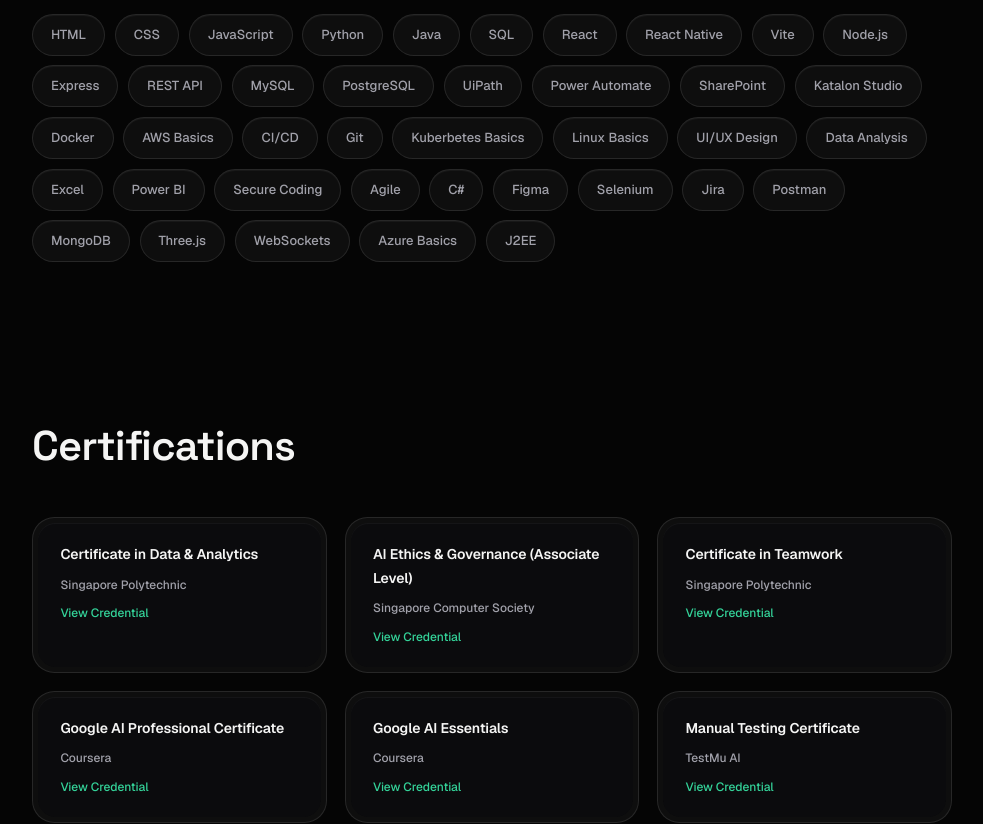
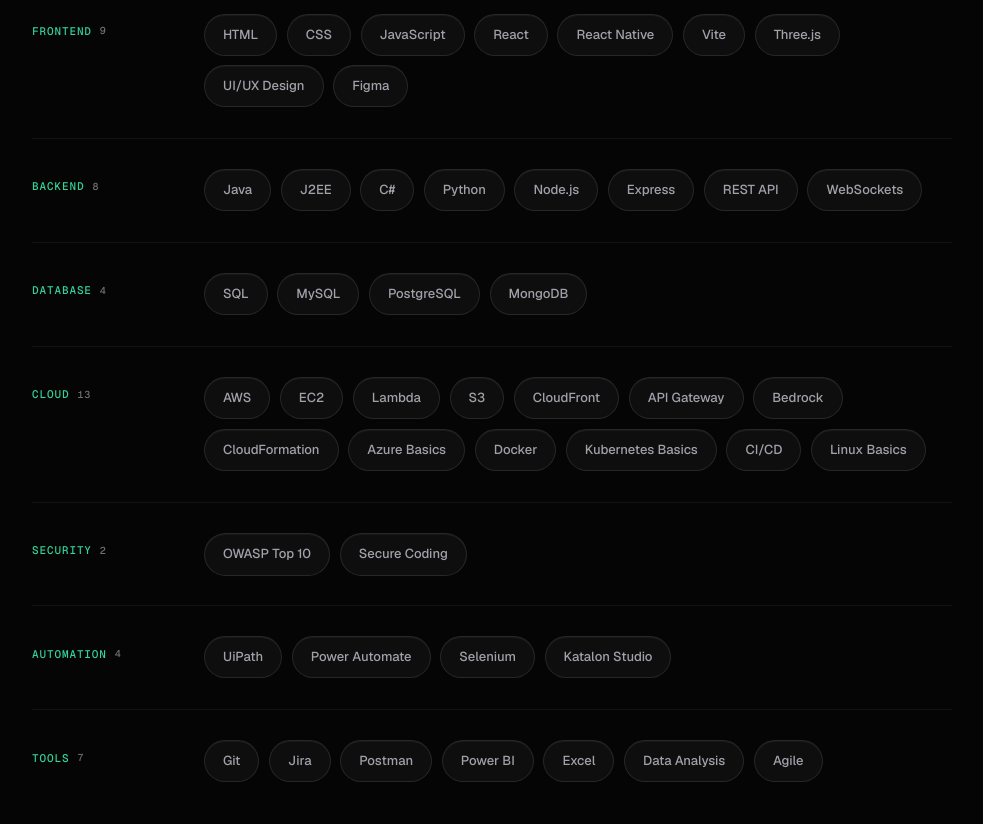
Before and after one commit to Htet-Myark/htet-portfolio-v2, a React (Vite) app: page / in a window 1280 px wide. Shown: the part 4800-5624 px from the top of the page, without its empty margins (148-1131 px from the left). Built offline with nearby package versions, Linux system fonts and the light colour scheme; no server answers.

Commit message:
skills separated

```diff
--- a/src/components/Skills.jsx
+++ b/src/components/Skills.jsx
@@ -1,20 +1,60 @@
 import React from 'react'
 
-const skills = [
-  'HTML', 'CSS', 'JavaScript', 'Python', 'Java', 'SQL',
-  'React', 'React Native', 'Vite', 'Node.js', 'Express', 'REST API',
-  'MySQL', 'PostgreSQL', 'UiPath', 'Power Automate', 'SharePoint','Katalon Studio',
-  'Docker', 'AWS Basics', 'CI/CD', 'Git','Kuberbetes Basics ','Linux Basics',
-  'UI/UX Design', 'Data Analysis', 'Excel', 'Power BI', 'Secure Coding', 'Agile', 'C#', 'Figma','Selenium', 'Jira', 'Postman', 'MongoDB', 'Three.js', 'WebSockets', 'Azure Basics','J2EE'
+const skillGroups = [
+  {
+    label: 'Frontend',
+    items: ['HTML', 'CSS', 'JavaScript', 'React', 'React Native', 'Vite', 'Three.js', 'UI/UX Design', 'Figma'],
+  },
+  {
+    label: 'Backend',
+    items: ['Java', 'J2EE', 'C#', 'Python', 'Node.js', 'Express', 'REST API', 'WebSockets'],
+  },
+  {
+    label: 'Database',
+    items: ['SQL', 'MySQL', 'PostgreSQL', 'MongoDB'],
+  },
+  {
+    label: 'Cloud',
+    items: [
+      'AWS', 'EC2', 'Lambda', 'S3', 'CloudFront', 'API Gateway', 'Bedrock', 'CloudFormation',
+      'Azure Basics', 'Docker', 'Kubernetes Basics', 'CI/CD', 'Linux Basics',
+    ],
+  },
+  {
+    label: 'Security',
+    items: ['OWASP Top 10', 'Secure Coding'],
+  },
+  {
+    label: 'Automation',
+    items: ['UiPath', 'Power Automate', 'Selenium', 'Katalon Studio'],
+  },
+  {
+    label: 'Tools',
+    items: ['Git', 'Jira', 'Postman', 'Power BI', 'Excel', 'Data Analysis', 'Agile'],
+  },
 ]
 
 export default function Skills() {
   return (
     <section id="skills">
       <h2 className="section-heading reveal">Skills</h2>
-      <div className="skills-list reveal">
-        {skills.map((skill, i) => (
-          <div className="skill-pill" key={i}>{skill}</div>
+      <div className="skills-groups">
+        {skillGroups.map((group, g) => (
+          <div
+            className="skill-group reveal"
+            key={group.label}
+            style={{ transitionDelay: `${g * 70}ms` }}
+          >
+            <h3 className="skill-group-label">
+              {group.label}
+              <span className="skill-group-count">{group.items.length}</span>
+            </h3>
+            <div className="skills-list">
+              {group.items.map((skill) => (
+                <div className="skill-pill" key={skill}>{skill}</div>
+              ))}
+            </div>
+          </div>
         ))}
       </div>
     </section>
--- a/src/index.css
+++ b/src/index.css
@@ -1057,7 +1057,48 @@
 .gh-legend span:first-child { margin-right: 2px; }
 .gh-legend span:last-child { margin-left: 2px; }
 
-/* ── SKILLS: static pill list ───────────────────────── */
+/* ── SKILLS: grouped pill rows ───────────────────────── */
+.skills-groups {
+  display: flex;
+  flex-direction: column;
+  gap: 1.9rem;
+}
+
+/* label rail + pills, echoing the .exp-item two-column rhythm */
+.skill-group {
+  display: grid;
+  grid-template-columns: 140px 1fr;
+  gap: 0 2rem;
+  align-items: start;
+}
+
+.skill-group + .skill-group {
+  border-top: 1px solid var(--hairline2);
+  padding-top: 1.9rem;
+}
+
+.skill-group-label {
+  display: flex;
+  align-items: baseline;
+  gap: .5rem;
+  font-family: var(--mono);
+  font-size: 11px;
+  font-weight: 500;
+  letter-spacing: .08em;
+  text-transform: uppercase;
+  color: var(--accent);
+  padding-top: .55rem;
+  line-height: 1.6;
+}
+
+.skill-group-count {
+  font-size: 10px;
+  font-weight: 400;
+  color: var(--muted);
+  opacity: .7;
+  font-variant-numeric: tabular-nums;
+}
+
 .skills-list {
   display: flex;
   flex-wrap: wrap;
@@ -1840,6 +1881,8 @@
     background: var(--hairline2);
   }
   .exp-item { grid-template-columns: 1fr; gap: .5rem; }
+  .skill-group { grid-template-columns: 1fr; gap: .75rem; }
+  .skill-group-label { padding-top: 0; }
   .exp-item::before { display: none; }
   section { padding: 3.5rem 1.25rem; }
   #hero { padding-top: 7rem; min-height: auto; }
```
Also changed, not shown: api/chat.mjs (+9 -6 lines), 1 other file (tests, documents, lock files or other folders).
